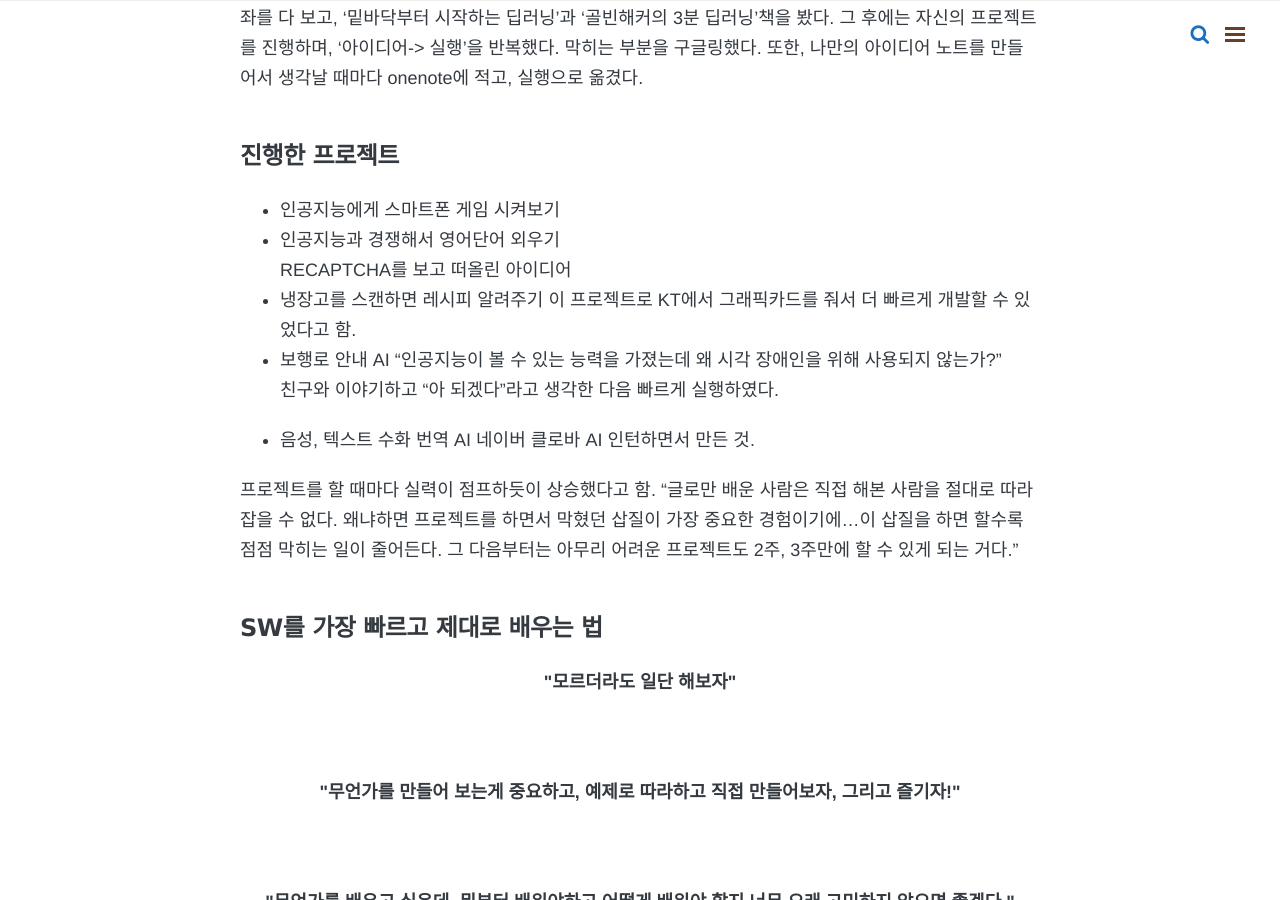
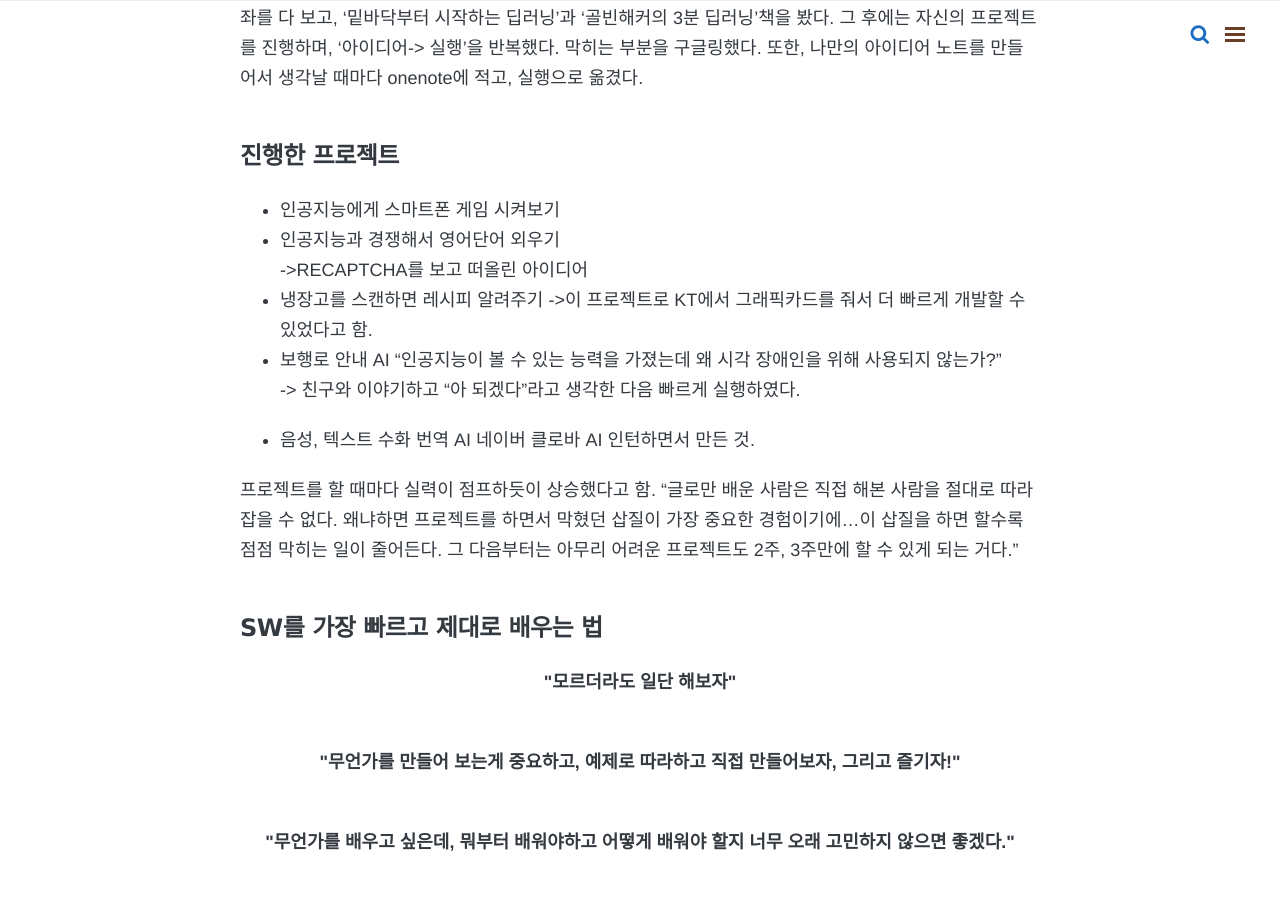
Before and after one commit to HaeUlNam/HaeUlNam.github.io, a Jekyll site: the page built from _posts/lecture/2019-05-22-02-소프트웨어를-독학하는-방법-by-김윤기님.md, in a window 1280 px wide and 900 px high, scrolled down 1020 px. Built offline with Jekyll 4.4.1, drawn with Linux system fonts in a browser that asks for light colours; nearby versions of some CDN libraries; comment, search, counter and statistics services are not loaded.

```diff
--- a/_posts/lecture/2019-05-22-02-소프트웨어를-독학하는-방법-by-김윤기님.md
+++ b/_posts/lecture/2019-05-22-02-소프트웨어를-독학하는-방법-by-김윤기님.md
@@ -32,11 +32,11 @@ comments: true
 
 * 인공지능에게 스마트폰 게임 시켜보기
 * 인공지능과 경쟁해서 영어단어 외우기
-    RECAPTCHA를 보고 떠올린 아이디어
+    ->RECAPTCHA를 보고 떠올린 아이디어
 * 냉장고를 스캔하면 레시피 알려주기
-    이 프로젝트로 KT에서 그래픽카드를 줘서 더 빠르게 개발할 수 있었다고 함.
+    ->이 프로젝트로 KT에서 그래픽카드를 줘서 더 빠르게 개발할 수 있었다고 함.
 * 보행로 안내 AI
-    "인공지능이 볼 수 있는 능력을 가졌는데 왜 시각 장애인을 위해 사용되지 않는가?"<br>  친구와 이야기하고 "아 되겠다"라고 생각한 다음 빠르게 실행하였다.
+    "인공지능이 볼 수 있는 능력을 가졌는데 왜 시각 장애인을 위해 사용되지 않는가?"<br>  -> 친구와 이야기하고 "아 되겠다"라고 생각한 다음 빠르게 실행하였다.
 
 * 음성, 텍스트 수화 번역 AI
     네이버 클로바 AI 인턴하면서 만든 것.
@@ -46,17 +46,17 @@ comments: true
 
 ### SW를 가장 빠르고 제대로 배우는 법
 
-<center><b>"모르더라도 일단 해보자"</b></center><br><br>
+<center><b>"모르더라도 일단 해보자"</b></center><br>
 
-<center><b>"무언가를 만들어 보는게 중요하고, 예제로 따라하고 직접 만들어보자, 그리고 즐기자!"</b></center><br><br>
+<center><b>"무언가를 만들어 보는게 중요하고, 예제로 따라하고 직접 만들어보자, 그리고 즐기자!"</b></center><br>
 
-<center><b>"무언가를 배우고 싶은데, 뭐부터 배워야하고 어떻게 배워야 할지 너무 오래 고민하지 않으면 좋겠다."</b></center><br><br>
+<center><b>"무언가를 배우고 싶은데, 뭐부터 배워야하고 어떻게 배워야 할지 너무 오래 고민하지 않으면 좋겠다."</b></center><br>
 
-<center><b>"기초가 길어지면, 길어질수록 지루해진다. 그러면 기초만 배우고 끝난다. 무언가 남지 않게 됩니다."</b></center><br><br>
+<center><b>"기초가 길어지면, 길어질수록 지루해진다. 그러면 기초만 배우고 끝난다. 무언가 남지 않게 됩니다."</b></center><br>
 
 ## 나의 후기
 
 김윤기님의 강연은 나에게 큰 울림을 주었다. 내가 머신러닝 공부할 때, 여러가지 기초를 다지겠다고 계획을 세우고 기초를 맛보기만 하다가 끝났을 때가 생각나게 된다. 김윤기님의 말에서 "기초가 길어지면, 길어질수록 지루해진다. 그러면 기초만 배우고 끝난다. 무언가 남지 않게 됩니다."라는 말이 나에게 가장 부끄러우면서 설레는 말이었다. "나도 이제 실행으로 빠르게 옮겨보자. 김윤기님이 '아이디어->실행'을 반복한 거처럼 나도 실행으로 옮겨보자. 데이터 사이언스, 추천 시스템을 공부하고 싶다는 맘을 생각만 하지 말고... Kaggle,프로젝트를 열심히 하며 빠르게 도약해보자."라고 마음 먹게 되었다.<br>
 사람은 가끔 누가 옆에서 말해주지 않으면 모르는 것 같다. 그렇기에 가끔 이런 강연을 들으면서 내 자신을 일깨우고 일상에서의 열정을 찾으려고 노력하는 것도 좋은 거 같다. 매 순간 변화하려고 노력하면 나도 언젠간 내가 원하는 멋진 개발자가 되어있지 않을까..?<br>
 
-<center><b>"이번 강연을 듣게 되어 행운이라고 말하고 싶다. 내가 변화하는 계기가 되면 좋겠다."</b></center><br><br>
+<center><b>"이번 강연을 듣게 되어 행운이라고 말하고 싶다. 내가 변화하는 계기가 되면 좋겠다."</b></center><br>
```
